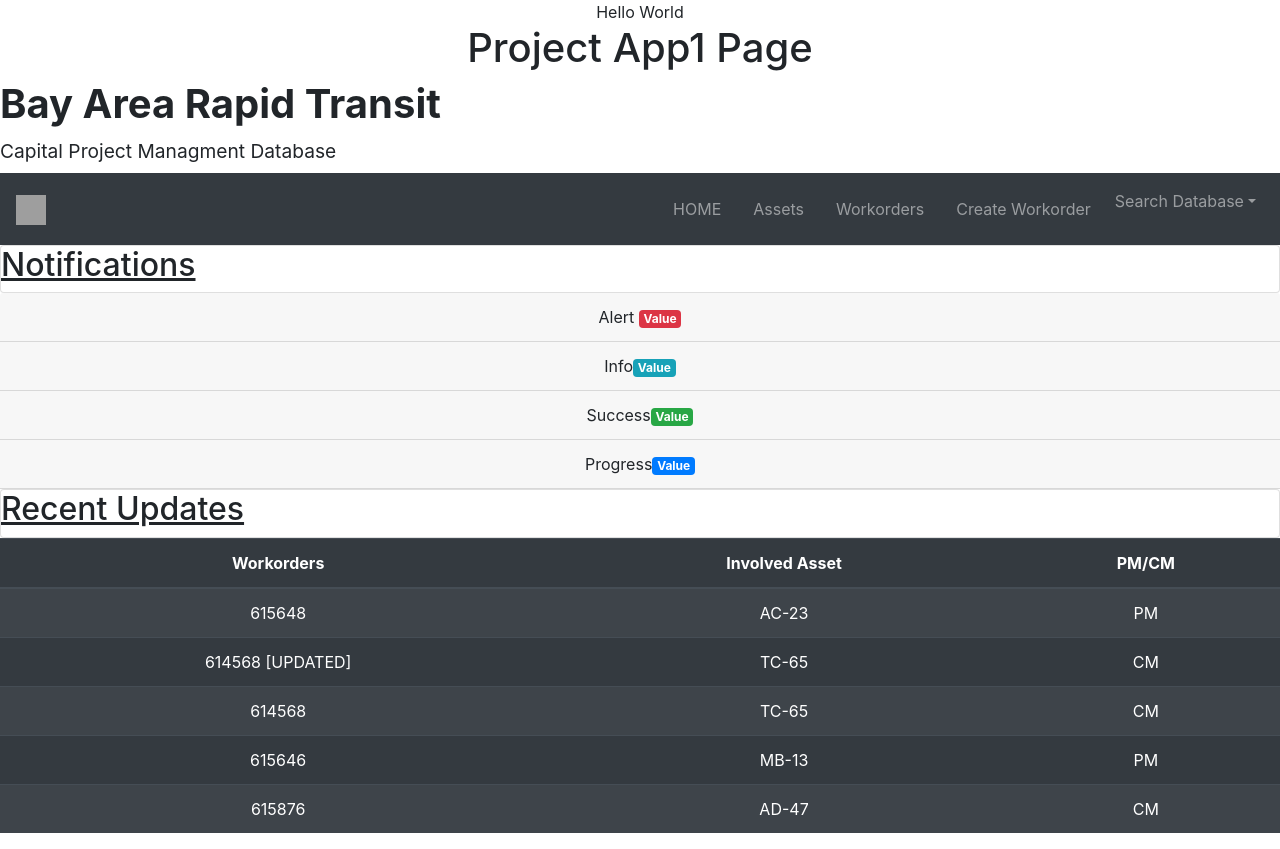
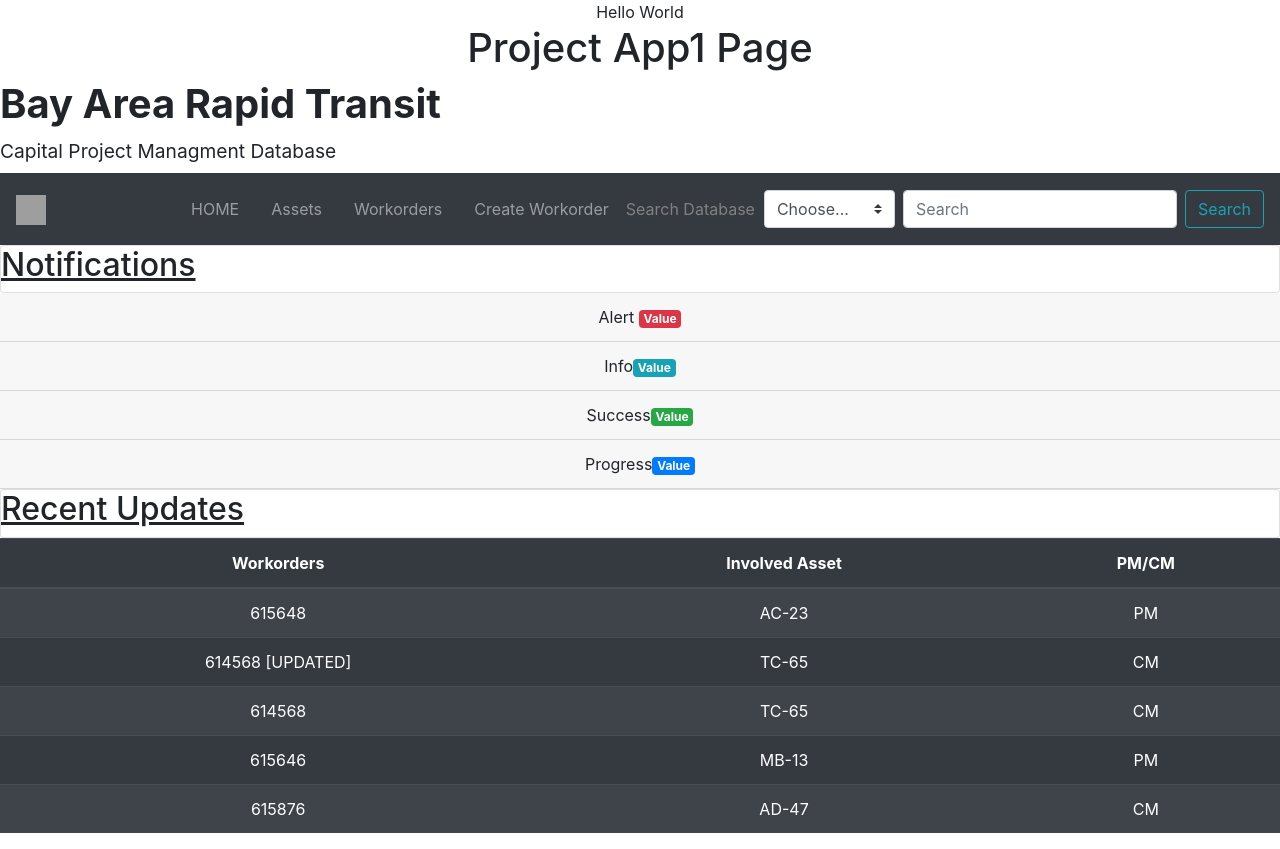
Before and after one commit to OFO323/BART12, a React (Create React App) app in the folder client/: page / in a window 1280 px wide. Built offline with nearby package versions, Linux system fonts and the light colour scheme; grey boxes are pictures that could not be loaded.

Commit message:
Update Home.js

```diff
--- a/client/src/Attempts/1st/Components/Home.js
+++ b/client/src/Attempts/1st/Components/Home.js
@@ -5,7 +5,6 @@
 
 import Navbar from 'react-bootstrap/Navbar';
 import Nav from 'react-bootstrap/Nav';
-import NavDropdown from 'react-bootstrap/NavDropdown';
 //import Col from 'react-bootstrap/Col';
 import Row from 'react-bootstrap/Row';
 import Container from 'react-bootstrap/Container';
@@ -14,6 +13,9 @@
 import Accordion from 'react-bootstrap/Accordion';
 import Badge from 'react-bootstrap/Badge';
 import Table from 'react-bootstrap/Table';
+import Form from 'react-bootstrap/Form';
+import Button from 'react-bootstrap/Button';
+import FormControl from 'react-bootstrap/FormControl';
 
 import 'bootstrap/dist/css/bootstrap.min.css';
 
@@ -48,11 +50,23 @@
                         <Nav.Link >
                             <Link to = {'/createWorkorders'} className = 'nav-link'>Create Workorder</Link>
                         </Nav.Link>
-                        <NavDropdown title = 'Search Database'>
-                            <NavDropdown.Item href = 'assetSearch'>Assets</NavDropdown.Item>
-                            <NavDropdown.Item href = 'WOSearch'>WorkOrders</NavDropdown.Item>
-                            <NavDropdown.Item href = 'projectsSearch'>Projects</NavDropdown.Item>
-                        </NavDropdown>
+                        <Form inline>
+                            <Form.Label className="my-1 mr-2" htmlFor="inlineFormCustomSelectPref">
+                                <p style = {{color:"grey", margin:1}}>Search Database</p>
+                            </Form.Label>
+                            <Form.Control
+                                as="select"
+                                className="my-1 mr-sm-2"
+                                id="inlineFormCustomSelectPref"
+                                custom
+                            >
+                                <option value="0">Choose...</option>
+                                <option value="1">Assts</option>
+                                <option value="2">Workorders</option>
+                            </Form.Control>
+                            <FormControl type="text" placeholder="Search" className="mr-sm-2" />
+                            <Button variant="outline-info">Search</Button>
+                        </Form>
                     </Nav>
                 </Navbar>
 
```
